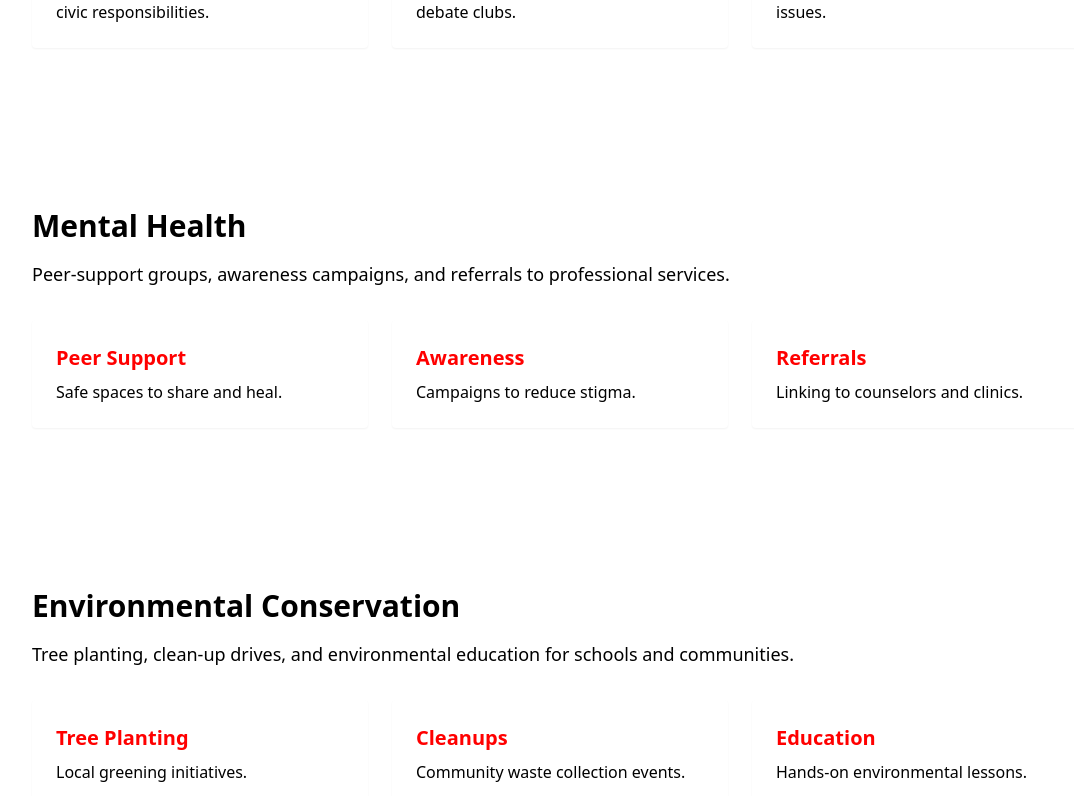
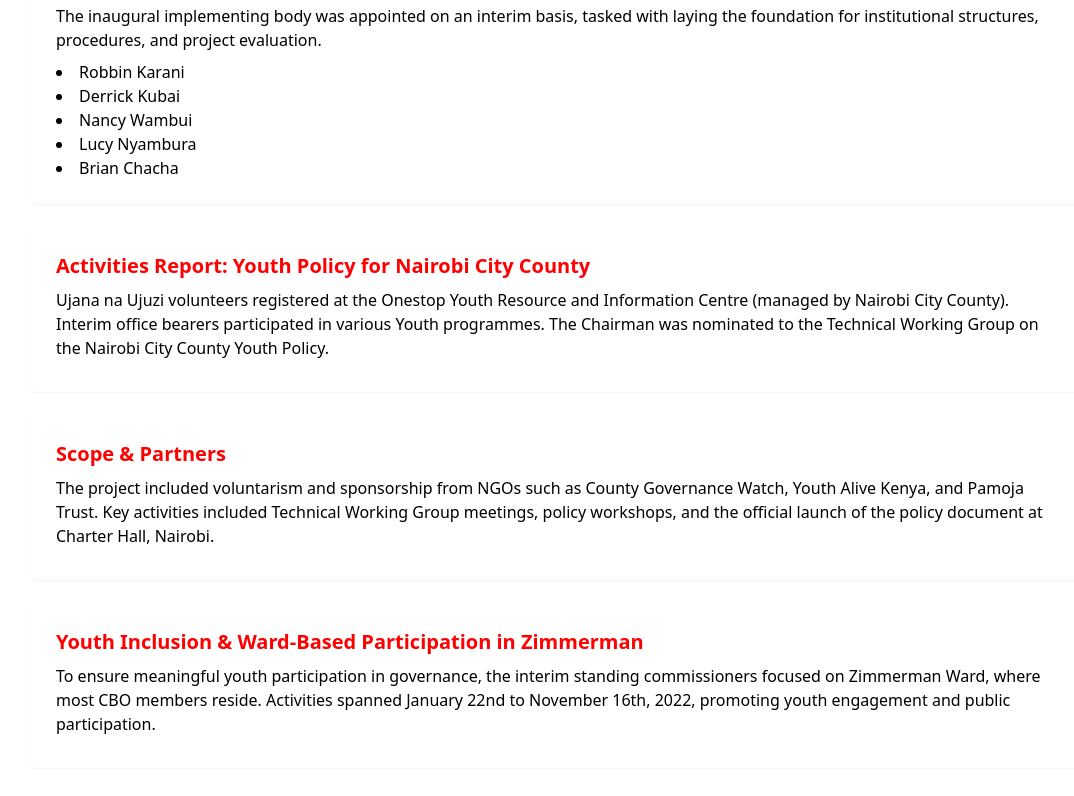
Before and after one commit to Larrymeez/Ujana-na-Ujuzi, a React (Vite) app: page / in a window 1280 px wide. Shown: the part 1164-1960 px from the top of the page, without its empty margins (80-1154 px from the left). Built offline with nearby package versions, Linux system fonts and the light colour scheme.

Commit message:
Revamp landing page: add detailed Civic, Mental Health, and Climate Action sections with structured data

```diff
--- a/src/App.jsx
+++ b/src/App.jsx
@@ -4,6 +4,94 @@ import Section from "./components/Section.jsx";
 import ContactForm from "./components/ContactForm.jsx";
 import Footer from "./components/Footer.jsx";
 import MobileMenu from "./components/MobileMenu.jsx";
+
+// --- Civic Education Section Data ---
+const civicEducationData = {
+  id: "civic",
+  title: "Civic Engagement",
+  desc: "Ujana na Ujuzi empowers youth to actively participate in governance and community decision-making through training, policy engagement, and inclusion programs.",
+  items: [
+    {
+      title: "Standing Commission",
+      text: "The inaugural implementing body was appointed on an interim basis, tasked with laying the foundation for institutional structures, procedures, and project evaluation.",
+      subItems: [
+        "Robbin Karani",
+        "Derrick Kubai",
+        "Nancy Wambui",
+        "Lucy Nyambura",
+        "Brian Chacha"
+      ]
+    },
+    {
+      title: "Activities Report: Youth Policy for Nairobi City County",
+      text: "Ujana na Ujuzi volunteers registered at the Onestop Youth Resource and Information Centre (managed by Nairobi City County). Interim office bearers participated in various Youth programmes. The Chairman was nominated to the Technical Working Group on the Nairobi City County Youth Policy."
+    },
+    {
+      title: "Scope & Partners",
+      text: "The project included voluntarism and sponsorship from NGOs such as County Governance Watch, Youth Alive Kenya, and Pamoja Trust. Key activities included Technical Working Group meetings, policy workshops, and the official launch of the policy document at Charter Hall, Nairobi."
+    },
+    {
+      title: "Youth Inclusion & Ward-Based Participation in Zimmerman",
+      text: "To ensure meaningful youth participation in governance, the interim standing commissioners focused on Zimmerman Ward, where most CBO members reside. Activities spanned January 22nd to November 16th, 2022, promoting youth engagement and public participation."
+    }
+  ]
+};
+
+// --- Mental Health Section Data ---
+const mentalHealthData = {
+  id: "mental",
+  title: "Mental Health Wellbeing",
+  desc: "Ujana na Ujuzi addresses youth mental health challenges through training, awareness, and advocacy programs.",
+  items: [
+    {
+      title: "Standing Commission",
+      text: "The inaugural implementing body was appointed on an interim basis, tasked with laying the foundation for institutional structures, procedures, and project evaluation.",
+      subItems: [
+        "Robbin Karani",
+        "Derrick Kubai",
+        "Charity Maina",
+        "Ramadhan Omar",
+        "Nellius Wanja"
+      ]
+    },
+    {
+      title: "Activities Report: Mental Health Awareness & Training",
+      text: "Mental health challenges are significant among Kenyan youth, including high rates of depression and anxiety, exacerbated by socioeconomic factors and stigma. Ujana na Ujuzi runs programs to train members as advocates and trainers of advocates."
+    },
+    {
+      title: "Scope & Partnerships",
+      text: "The project involves discussions, workshops, and short courses aligned to the organization's mission and vision. Main partners: YMCA and Nivishe Initiative. Derrick and Nellius undertook a mental health course at Nivishe and now train other members."
+    }
+  ]
+};
+
+// --- Environmental Conservation Section Data ---
+const environmentData = {
+  id: "env",
+  title: "Climate Action & Environmental Conservation",
+  desc: "Ujana na Ujuzi implements climate action initiatives, including river rehabilitation, pollution control, and community awareness programs.",
+  items: [
+    {
+      title: "Standing Commission",
+      text: "The inaugural implementing body was appointed on an interim basis, tasked with laying the foundation for institutional structures, procedures, and project evaluation.",
+      subItems: [
+        "Robbin Karani",
+        "Derrick Kubai",
+        "Emmah Njeri",
+        "Faith Nyambura",
+        "Eva Muasya"
+      ]
+    },
+    {
+      title: "Activities Report: Adopt a River Initiative (Gathara-ini River)",
+      text: "This initiative, in partnership with NEMA, focuses on public participation, awareness, knowledge transfer, advocacy, sustainable solid waste management, and rehabilitation of riverbanks. The Nairobi River Basin, including the Gathara-ini River, passes through urban settlements and faces challenges of pollution from various sources."
+    },
+    {
+      title: "Scope & Implementation",
+      text: "Activities include courtesy visits, peer learning on youth empowerment, site visits, and feasibility studies for program implementation. The project aims to improve sanitation, enforce pollution control, and promote sustainable land management along the river basin."
+    }
+  ]
+};
 
 export default function App() {
   return (
@@ -42,37 +130,28 @@ export default function App() {
         <Hero />
 
         <div className="max-w-6xl mx-auto px-6 py-12 space-y-16">
+          {/* Civic Section */}
           <Section
-            id="civic"
-            title="Civic Education"
-            desc="Workshops, voter education, community dialogues and youth programs to build civic awareness and participation."
-            items={[
-              { title: "Community Workshops", text: "Local sessions on rights, governance, civic responsibilities." },
-              { title: "Schools Program", text: "Youth-focused civic modules and debate clubs." },
-              { title: "Advocacy", text: "Community mobilization around local issues." },
-            ]}
+            id={civicEducationData.id}
+            title={civicEducationData.title}
+            desc={civicEducationData.desc}
+            items={civicEducationData.items}
           />
 
+          {/* Mental Health Section */}
           <Section
-            id="mental"
-            title="Mental Health"
-            desc="Peer-support groups, awareness campaigns, and referrals to professional services."
-            items={[
-              { title: "Peer Support", text: "Safe spaces to share and heal." },
-              { title: "Awareness", text: "Campaigns to reduce stigma." },
-              { title: "Referrals", text: "Linking to counselors and clinics." },
-            ]}
+            id={mentalHealthData.id}
+            title={mentalHealthData.title}
+            desc={mentalHealthData.desc}
+            items={mentalHealthData.items}
           />
 
+          {/* Environmental Section */}
           <Section
-            id="env"
-            title="Environmental Conservation"
-            desc="Tree planting, clean-up drives, and environmental education for schools and communities."
-            items={[
-              { title: "Tree Planting", text: "Local greening initiatives." },
-              { title: "Cleanups", text: "Community waste collection events." },
-              { title: "Education", text: "Hands-on environmental lessons." },
-            ]}
+            id={environmentData.id}
+            title={environmentData.title}
+            desc={environmentData.desc}
+            items={environmentData.items}
           />
 
           <ContactForm id="contact" />
--- a/src/components/Section.jsx
+++ b/src/components/Section.jsx
@@ -7,11 +7,23 @@ export default function Section({ id, title, desc, items }) {
         <h2 className="text-3xl font-bold text-dark mb-4">{title}</h2>
         <p className="text-dark text-lg mb-8">{desc}</p>
 
-        <div className="grid grid-cols-1 md:grid-cols-3 gap-6">
+        <div className="space-y-6">
           {items.map((item, idx) => (
-            <div key={idx} className="bg-light shadow-sm rounded p-6 hover:shadow-md transition">
+            <div
+              key={idx}
+              className="bg-light shadow-sm rounded p-6 hover:shadow-md transition"
+            >
               <h3 className="text-xl font-semibold mb-2 text-primary">{item.title}</h3>
-              <p className="text-dark">{item.text}</p>
+              <p className="text-dark mb-2">{item.text}</p>
+
+              {/* Render sub-items if they exist */}
+              {item.subItems && item.subItems.length > 0 && (
+                <ul className="list-disc list-inside mt-2 text-dark">
+                  {item.subItems.map((sub, subIdx) => (
+                    <li key={subIdx}>{sub}</li>
+                  ))}
+                </ul>
+              )}
             </div>
           ))}
         </div>
```
